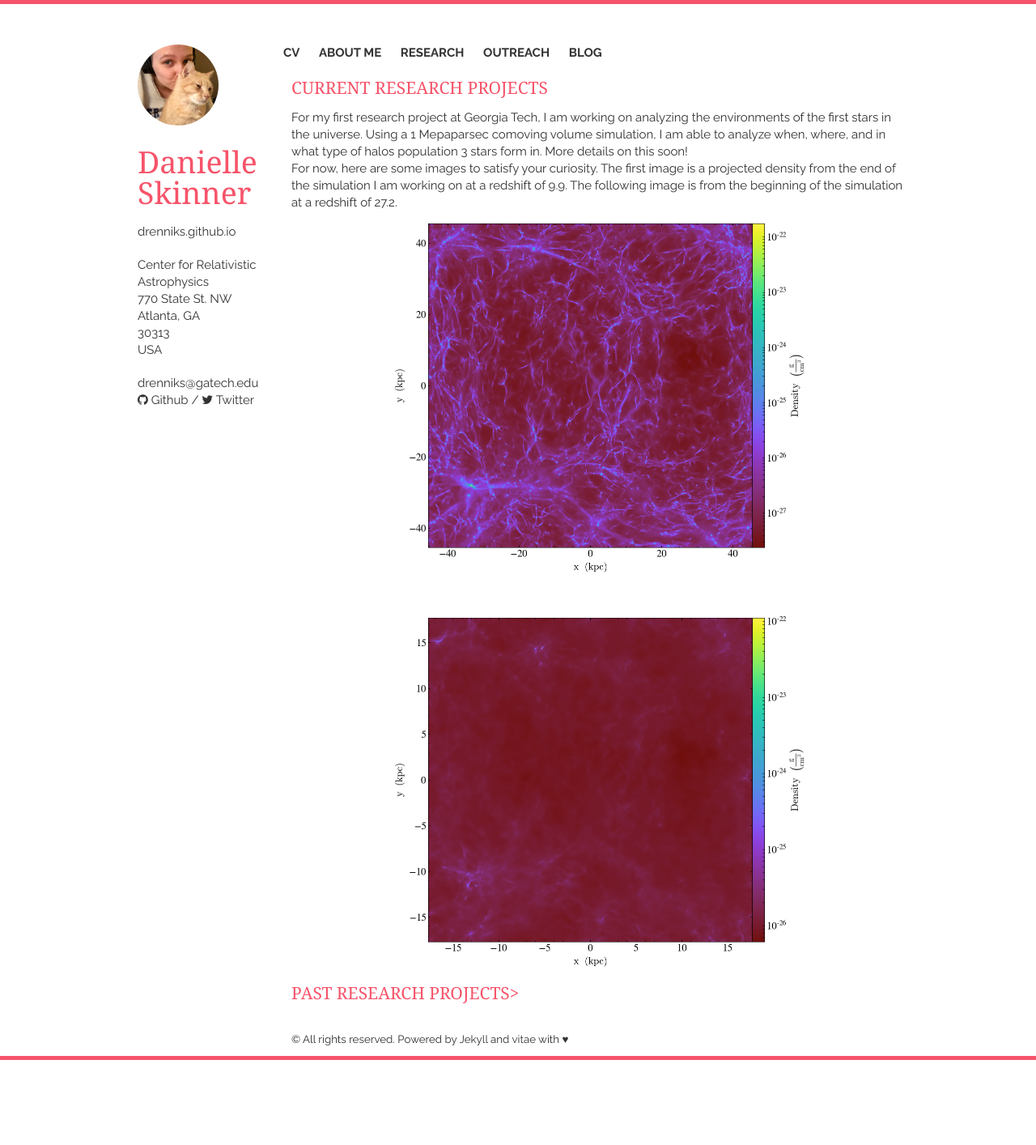
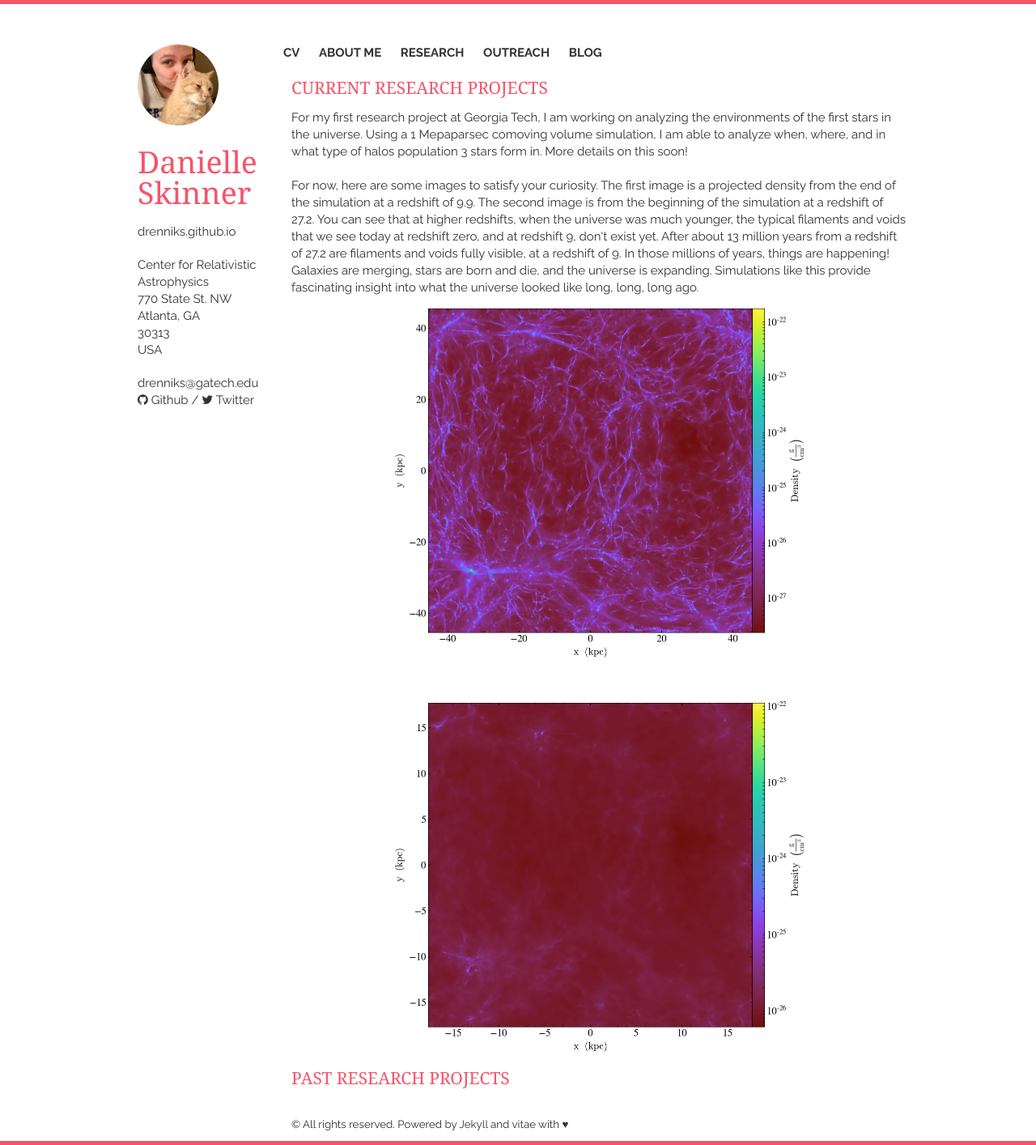
Before and after one commit to drenniks/drenniks.github.io, a Jekyll site: the page built from research/index.html, in a window 1280 px wide. Shown: the whole page at 81% size. Built offline with Jekyll 4.4.1, drawn with Linux system fonts in a browser that asks for light colours; nearby versions of some CDN libraries; before the commit the page ends 1309 px from its top, so only the background shows below that.

Commit message:
adding words

```diff
--- a/_includes/outreach.html
+++ b/_includes/outreach.html
@@ -19,7 +19,7 @@
 		This program provides a unique opportunity for middle and high school teachers to bring astronomical data into the classroom. Students are able to to learn what it's like to be a part of a large collaboration and work with a huge dataset, which is easily searchable through the SDSS website. I encourage anybody interested in learning more about the program or the activites provided to the educators to take a look at the <a href="http://voyages.sdss.org/"><font color="#0000ff">voyages website</font></a>.
     	<br>
     	<br>
-    	Local educators attend a weekend workshop to learn about the SDSS database and the plug plate. Here is an image from a few years ago of me (I'm in black and with no hair!) and the local educators who came to learn more about SDSS.
+    	Local educators attend a weekend workshop to learn about the SDSS database and the plug plate. Here is an image from a few years ago of me (I'm in black and with no hair!) and the local educators who came to learn more about SDSS. (Wondering why this image is upside down? I'm wondering the same thing! Hopefully this will change soon.... •͡˘㇁•͡˘)
     	<div style="text-align:center"><img src="https://drenniks.github.io/static/img/plates_for_ed.jpg" width="413" height="306"></div>
     	</p>
 
--- a/_includes/research.html
+++ b/_includes/research.html
@@ -2,11 +2,12 @@
   <h1>Current Research Projects</h1>
   	For my first research project at Georgia Tech, I am working on analyzing the environments of the first stars in the universe. Using a 1 Mepaparsec comoving volume simulation, I am able to analyze when, where, and in what type of halos population 3 stars form in. More details on this soon!
   	<br>
- 	 For now, here are some images to satisfy your curiosity. The first image is a projected density from the end of the simulation I am working on at a redshift of 9.9. The following image is from the beginning of the simulation at a redshift of 27.2.
+  	<br>
+ 	 For now, here are some images to satisfy your curiosity. The first image is a projected density from the end of the simulation at a redshift of 9.9. The second image is from the beginning of the simulation at a redshift of 27.2. You can see that at higher redshifts, when the universe was much younger, the typical filaments and voids that we see today at redshift zero, and at redshift 9, don't exist yet. After about 13 million years from a redshift of 27.2 are filaments and voids fully visible, at a redshift of 9. In those millions of years, things are happening! Galaxies are merging, stars are born and die, and the universe is expanding. Simulations like this provide fascinating insight into what the universe looked like long, long, long ago.
   	<br>
     	<div style="text-align:center"><img src="https://drenniks.github.io/static/img/proj_9.9982085694925.jpg" width="543" height="460"></div>
   	<br>
   		<div style="text-align:center"><img src="https://drenniks.github.io/static/img/proj_27.232624114582.jpg" width="543" height="460"></div>
-  <h1>Past Research Projects>
+  <h1>Past Research Projects</h1>
 
 </section>
```
